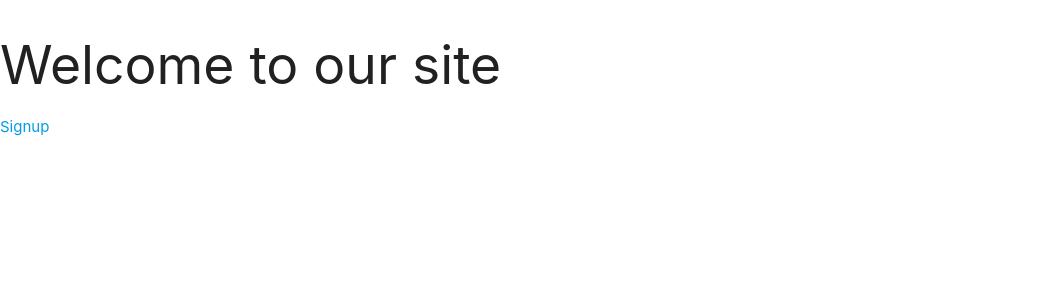
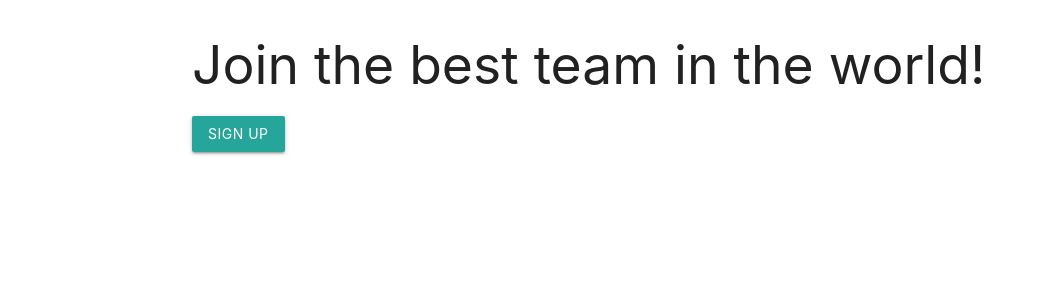
Before and after one commit to olaborde/user-signup, a Flask app: page / in a window 1280 px wide. Shown: the top 300 px of the page, without its empty margins (0-1043 px from the left). Run offline with Flask 2, Linux system fonts and the light colour scheme; some libraries are stand-ins or nearby versions.

Commit message:
signup href add on index

```diff
--- a/routes.py
+++ b/routes.py
@@ -7,7 +7,7 @@ def index():
   return render_template("index.html")
 
 @app.route("/signup")
-def about():
+def signup():
   return render_template("user-signup.html")
 
 
--- a/templates/index.html
+++ b/templates/index.html
@@ -1,17 +1,17 @@
 {% extends "layout.html" %}
 
 {% block content %}
+<main class="hero-section">
+    <div class="container">
 
+        <div class="section-content">
+            <h2>Join the best team in the world!</h2>
 
-    <div class="section-content">
-        <h2>Welcome to our site</h2>
-        <a href="#" class="btn-primary">Signup</a>
+            <a href="{{ url_for('signup') }}" class="waves-effect waves-light btn">Sign up</a>
+        </div>
+
+        <div class="clearfix"></div>
+
     </div>
-
-
-
-
-
-
-
+</main>
 {% endblock %}
```
Also changed, not shown: main.py (deleted, +0 -26 lines), templates/base.html (deleted, +0 -20 lines), 1 other file.
